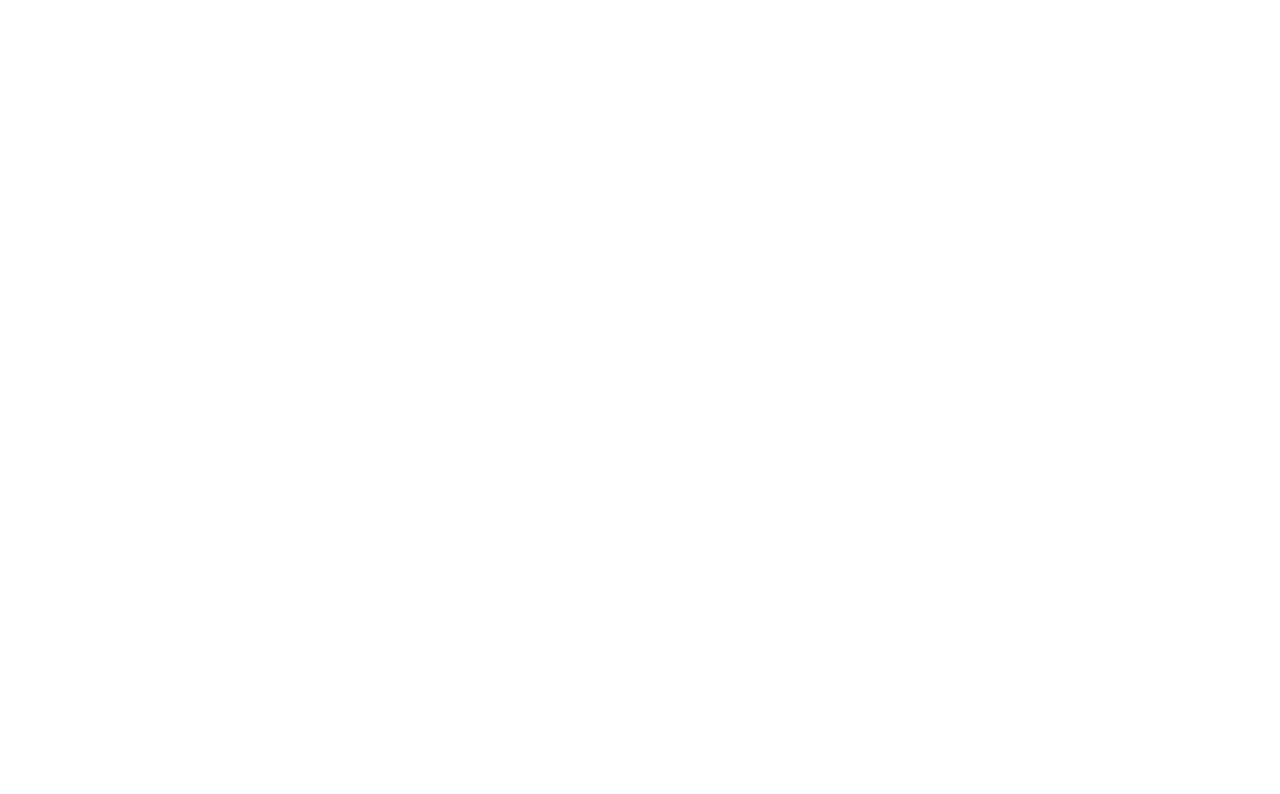
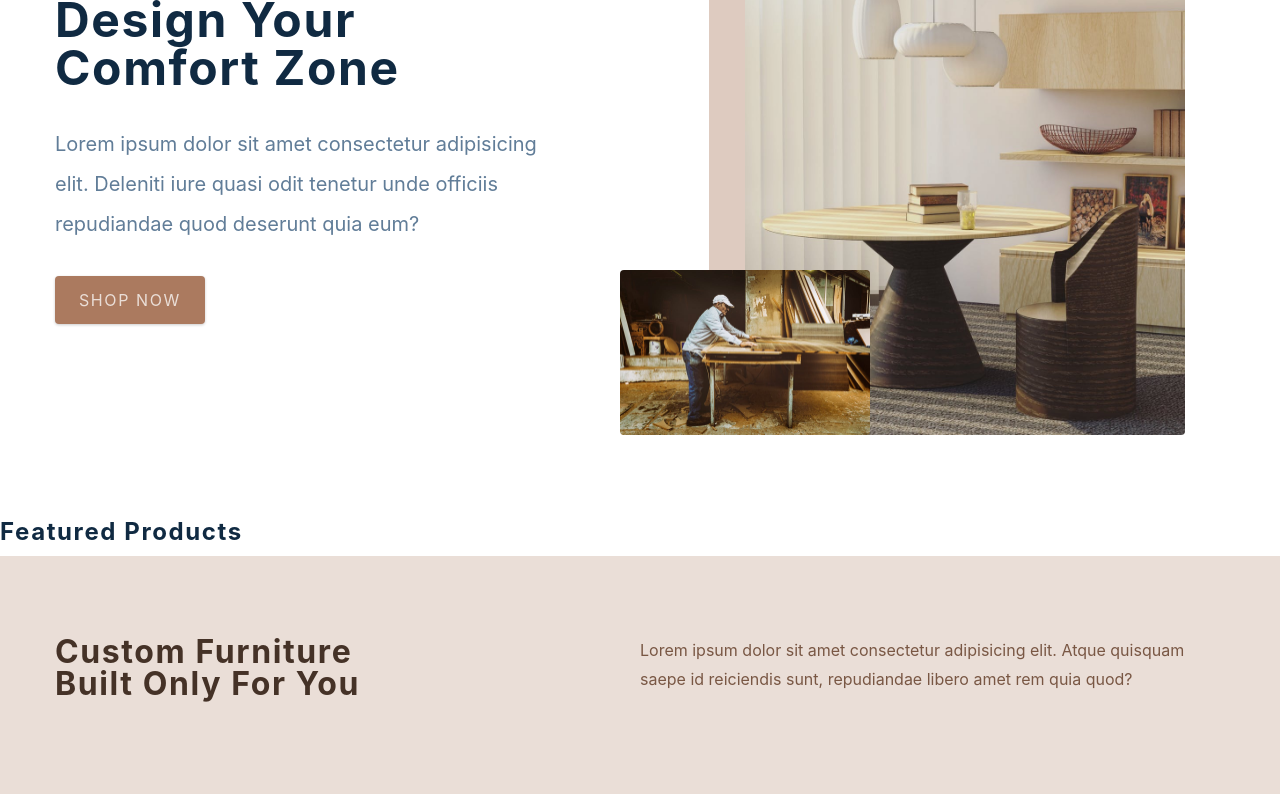
Before and after one commit to EdwinTJ/e-commerce, a React (Create React App) app: page / in a window 1280 px wide. Shown: the part 280-1074 px from the top of the page. Before the commit the page ends 800 px from the top, so only its background shows below. Built offline with nearby package versions, Linux system fonts and the light colour scheme.

Commit message:
Home Page

```diff
--- a/src/components/Contact.js
+++ b/src/components/Contact.js
@@ -1,9 +1,37 @@
-import React from 'react'
-import styled from 'styled-components'
+import React from "react";
+import styled from "styled-components";
 
 const Contact = () => {
-  return <h4>contact section</h4>
-}
+  return (
+    <Wrapper>
+      <div className="section-center">
+        <h3>Join our newsletter and get 20% off</h3>
+        <div className="content">
+          <p>
+            Lorem ipsum dolor sit amet consectetur adipisicing elit. Rerum
+            veniam repudiandae vel ab id, fuga praesentium nobis natus ipsam
+            vero?
+          </p>
+          <form
+            className="contact-form"
+            action="https://formspree.io/f/xbjbkrln"
+            method="POST"
+          >
+            <input
+              type="email"
+              className="form-input"
+              placeholder="enter email"
+              name="_replyto"
+            />
+            <button type="submit" className="submit-btn">
+              subscribe
+            </button>
+          </form>
+        </div>
+      </div>
+    </Wrapper>
+  );
+};
 const Wrapper = styled.section`
   padding: 5rem 0;
   h3 {
@@ -67,6 +95,6 @@ const Wrapper = styled.section`
   @media (min-width: 1280px) {
     padding: 15rem 0;
   }
-`
+`;
 
-export default Contact
+export default Contact;
--- a/src/components/Hero.js
+++ b/src/components/Hero.js
@@ -1,12 +1,32 @@
-import React from 'react'
-import styled from 'styled-components'
-import { Link } from 'react-router-dom'
-import heroBcg from '../assets/hero-bcg.jpeg'
-import heroBcg2 from '../assets/hero-bcg-2.jpeg'
+import React from "react";
+import styled from "styled-components";
+import { Link } from "react-router-dom";
+import heroBcg from "../assets/hero-bcg.jpeg";
+import heroBcg2 from "../assets/hero-bcg-2.jpeg";
 
 const Hero = () => {
-  return <h4>hero</h4>
-}
+  return (
+    <Wrapper className="section-center">
+      <article className="content">
+        <h1>
+          design your <br />
+          comfort zone
+        </h1>
+        <p>
+          Lorem ipsum dolor sit amet consectetur adipisicing elit. Deleniti iure
+          quasi odit tenetur unde officiis repudiandae quod deserunt quia eum?
+        </p>
+        <Link to="/products" className="btn hero-btn">
+          shop now
+        </Link>
+      </article>
+      <article className="img-container">
+        <img src={heroBcg} alt="nice table" className="main-img" />
+        <img src={heroBcg2} alt="person working" className="accent-img" />
+      </article>
+    </Wrapper>
+  );
+};
 
 const Wrapper = styled.section`
   min-height: 60vh;
@@ -58,7 +78,7 @@ const Wrapper = styled.section`
       border-radius: var(--radius);
     }
     .img-container::before {
-      content: '';
+      content: "";
       position: absolute;
       width: 10%;
       height: 80%;
@@ -68,6 +88,6 @@ const Wrapper = styled.section`
       border-radius: var(--radius);
     }
   }
-`
+`;
 
-export default Hero
+export default Hero;
--- a/src/components/Services.js
+++ b/src/components/Services.js
@@ -1,10 +1,38 @@
-import React from 'react'
-import styled from 'styled-components'
-import { services } from '../utils/constants'
+import React from "react";
+import styled from "styled-components";
+import { services } from "../utils/constants";
 
 const Services = () => {
-  return <h4>services </h4>
-}
+  return (
+    <Wrapper>
+      <div className="section-center">
+        <article className="header">
+          <h3>
+            custom furniture <br />
+            built only for you
+          </h3>
+          <p>
+            Lorem ipsum dolor sit amet consectetur adipisicing elit. Atque
+            quisquam saepe id reiciendis sunt, repudiandae libero amet rem quia
+            quod?
+          </p>
+        </article>
+        <div className="services-center">
+          {services.map((service) => {
+            const { id, icon, title, text } = service;
+            return (
+              <article key={id} className="service">
+                <span className="icon">{icon} </span>
+                <h4>{title}</h4>
+                <p>{text}</p>
+              </article>
+            );
+          })}
+        </div>
+      </div>
+    </Wrapper>
+  );
+};
 
 const Wrapper = styled.section`
   h3,
@@ -68,5 +96,5 @@ const Wrapper = styled.section`
       transform: translateY(5rem);
     }
   }
-`
-export default Services
+`;
+export default Services;
--- a/src/pages/HomePage.js
+++ b/src/pages/HomePage.js
@@ -1,7 +1,14 @@
-import React from 'react'
-import { FeaturedProducts, Hero, Services, Contact } from '../components'
+import React from "react";
+import { FeaturedProducts, Hero, Services, Contact } from "../components";
 const HomePage = () => {
-  return <h4>home page</h4>
-}
+  return (
+    <main>
+      <Hero />
+      <FeaturedProducts />
+      <Services />
+      <Contact />
+    </main>
+  );
+};
 
-export default HomePage
+export default HomePage;
```
